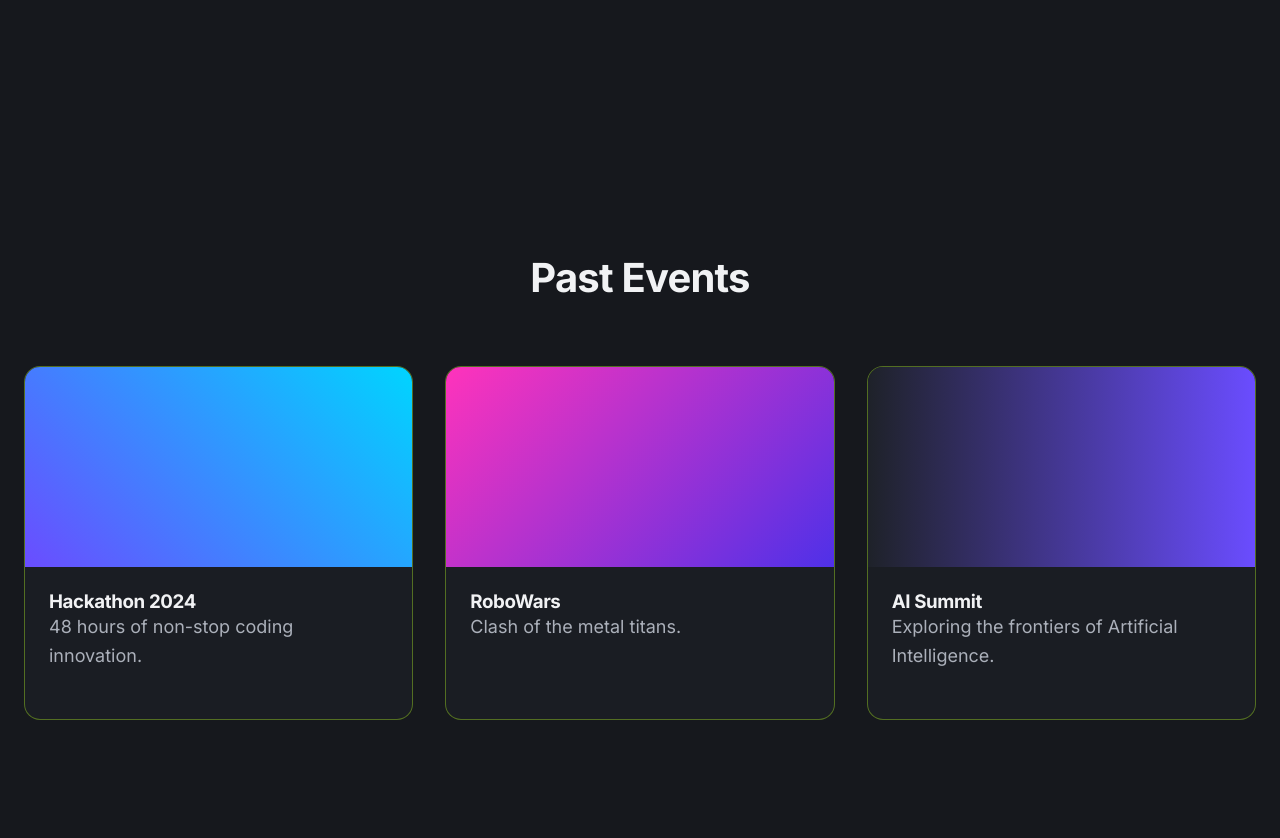
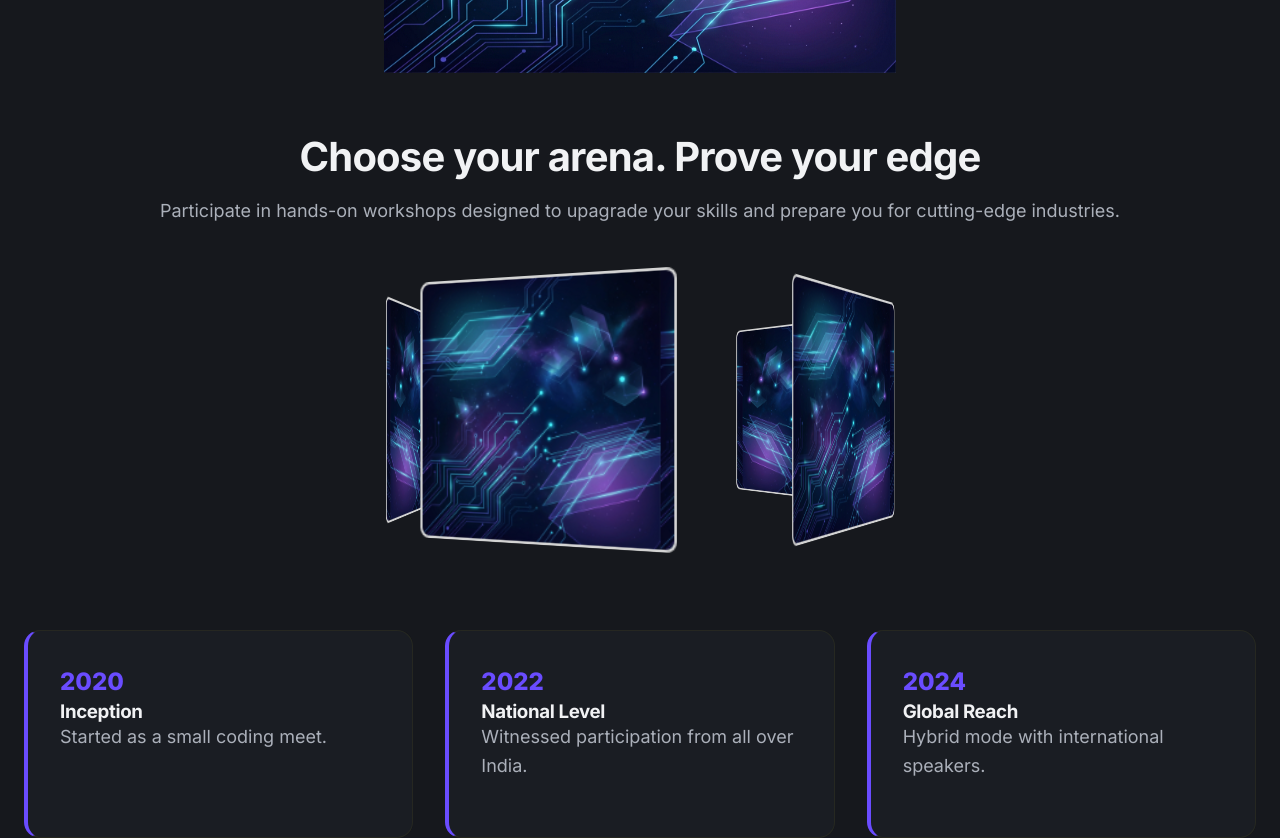
Before and after one commit to Shreyansh1206/techkriti-26, a React (Vite) app: page / in a window 1280 px wide. Shown: the part 2740-3578 px from the top of the page. Built offline with nearby package versions, Linux system fonts and the light colour scheme.

Commit message:
added legacy images and carousels

```diff
--- a/src/components/Legacy.jsx
+++ b/src/components/Legacy.jsx
@@ -8,8 +8,31 @@ const Legacy = () => {
 
     return (
         <section id="legacy" className="section">
+
             <div className="container">
                 <h2 className="section-title">Our Legacy</h2>
+                <div className="container" style={{ display: "flex", flexDirection: "column", alignItems: "center", marginBottom: "60px", marginTop: "60px" }}>
+                    <h2>A Legacy in Frames</h2>
+                    <img src="../public/hero.png" style={{
+                        width: "max(360px,40vw)", height: "400px", marginTop: "60px"
+                    }} />
+                </div>
+                <div className="container " style={{ display: "flex", flexDirection: "column", alignItems: "center", marginBottom: "60px", marginTop: "60px" }}>
+
+                    <h2>Choose your arena. Prove your edge</h2>
+                    <p>Participate in hands-on workshops designed to upagrade your skills and prepare you for cutting-edge industries.</p>
+
+
+                    <div className="card-3d" style={{ marginTop: "60px", marginBottom: "60px" }}>
+                        <div></div>
+                        <div></div>
+                        <div></div>
+                        <div></div>
+                        <div></div>
+
+                    </div>
+
+                </div>
                 <div className="grid">
                     {milestones.map((m, index) => (
                         <div key={index} className="glass-card legacy-card" style={{ borderLeft: '4px solid hsl(var(--color-primary))' }}>
@@ -24,4 +47,6 @@ const Legacy = () => {
     );
 };
 
+
+
 export default Legacy;
--- a/src/index.css
+++ b/src/index.css
@@ -329,3 +329,85 @@ p {
   from { transform: rotate(0deg); }
   to { transform: rotate(360deg); }
 }
+
+
+/*for legacy carousel*/
+@keyframes autoRun3d {
+  from {
+    transform: perspective(800px) rotateY(-360deg);
+  }
+  to {
+    transform: perspective(800px) rotateY(0deg);
+  }
+}
+
+@keyframes animateBrightness {
+  10% {
+    filter: brightness(1);
+  }
+  50% {
+    filter: brightness(1);
+  }
+  90% {
+    filter: brightness(1);
+  }
+}
+
+.card-3d {
+  position: relative;
+  width: 400px;
+  height: 200px;
+  transform-style: preserve-3d;
+  transform: perspective(800px);
+  animation: autoRun3d 20s linear infinite;
+  will-change: transform;
+}
+
+.card-3d div {
+  position: absolute;
+  width: 210px;
+  height: 200px;
+  background-image: url("../public/hero.png");
+  background-size: contain;
+  border: solid 2px lightgray;
+  border-radius: 0.5rem;
+  top: 50%;
+  left: 50%;
+  transform-origin: center center;
+  animation: animateBrightness 20s linear infinite;
+  transition-duration: 200ms;
+  will-change: transform, filter;
+}
+
+.card-3d:hover {
+  animation-play-state: paused !important;
+}
+
+.card-3d:hover div {
+  animation-play-state: paused !important;
+}
+
+.card-3d div:nth-child(1) {
+  transform: translate(-50%, -50%) rotateY(0deg) translateZ(220px);
+  animation-delay: -0s;
+}
+
+.card-3d div:nth-child(2) {
+  transform: translate(-50%, -50%) rotateY(72deg) translateZ(220px);
+  animation-delay: -2s;
+}
+
+.card-3d div:nth-child(3) {
+  transform: translate(-50%, -50%) rotateY(144deg) translateZ(220px);
+  animation-delay: -4s;
+}
+
+.card-3d div:nth-child(4) {
+  transform: translate(-50%, -50%) rotateY(216deg) translateZ(220px);
+  animation-delay: -6s;
+}
+
+.card-3d div:nth-child(5) {
+  transform: translate(-50%, -50%) rotateY(288deg) translateZ(220px);
+  animation-delay: -8s;
+}
```
